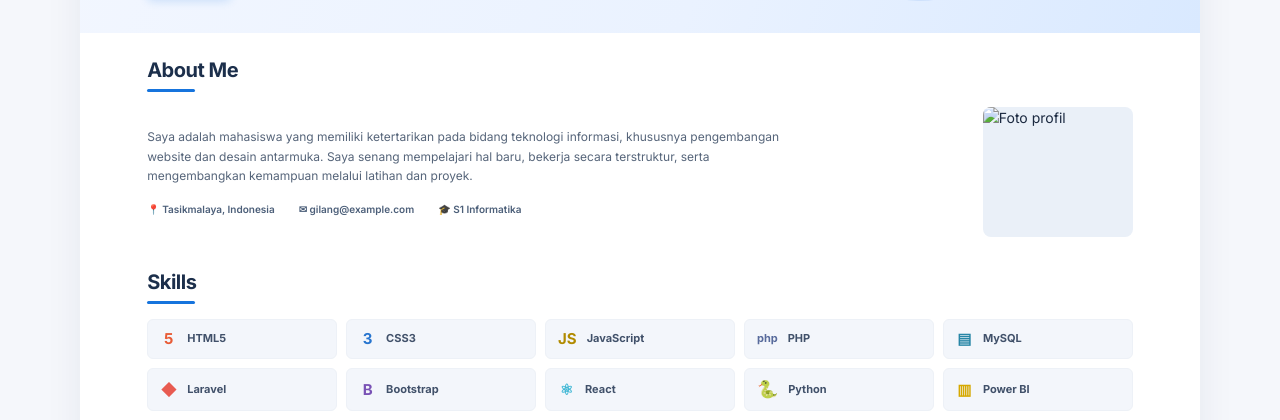
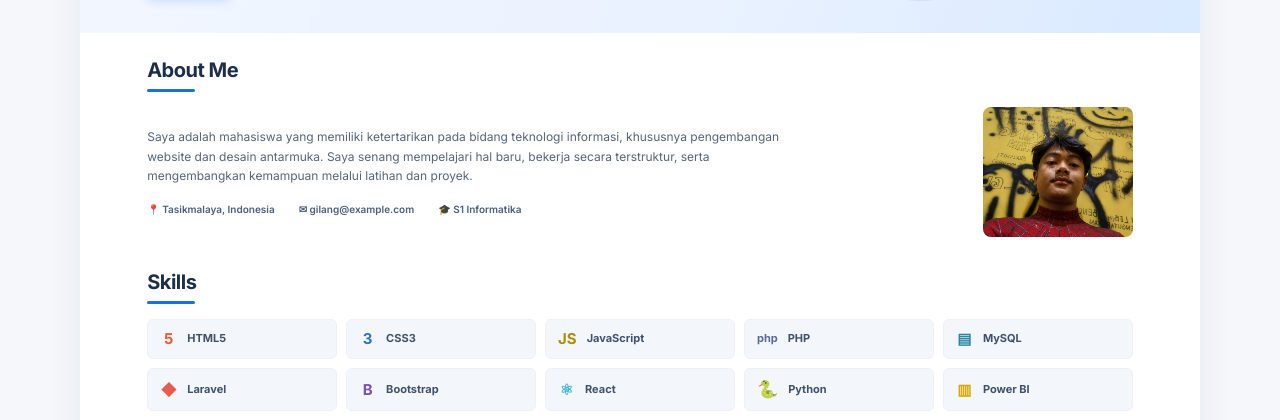
Before and after one commit to gr545026-cmd/porto_gilang, a plain HTML site: page index.html in a window 1280 px wide. Shown: the part 380-800 px from the top of the page. Drawn offline with Linux system fonts and the light colour scheme.

Commit message:
Update index.html

```diff
--- a/index.html
+++ b/index.html
@@ -114,7 +114,7 @@
                 </div>
 
                 <img class="gilang_profile"
-                     src="images/gilang.jpeg"
+                     src="image/gilang.jpeg"
                      alt="Foto profil">
 
             </div>
```
